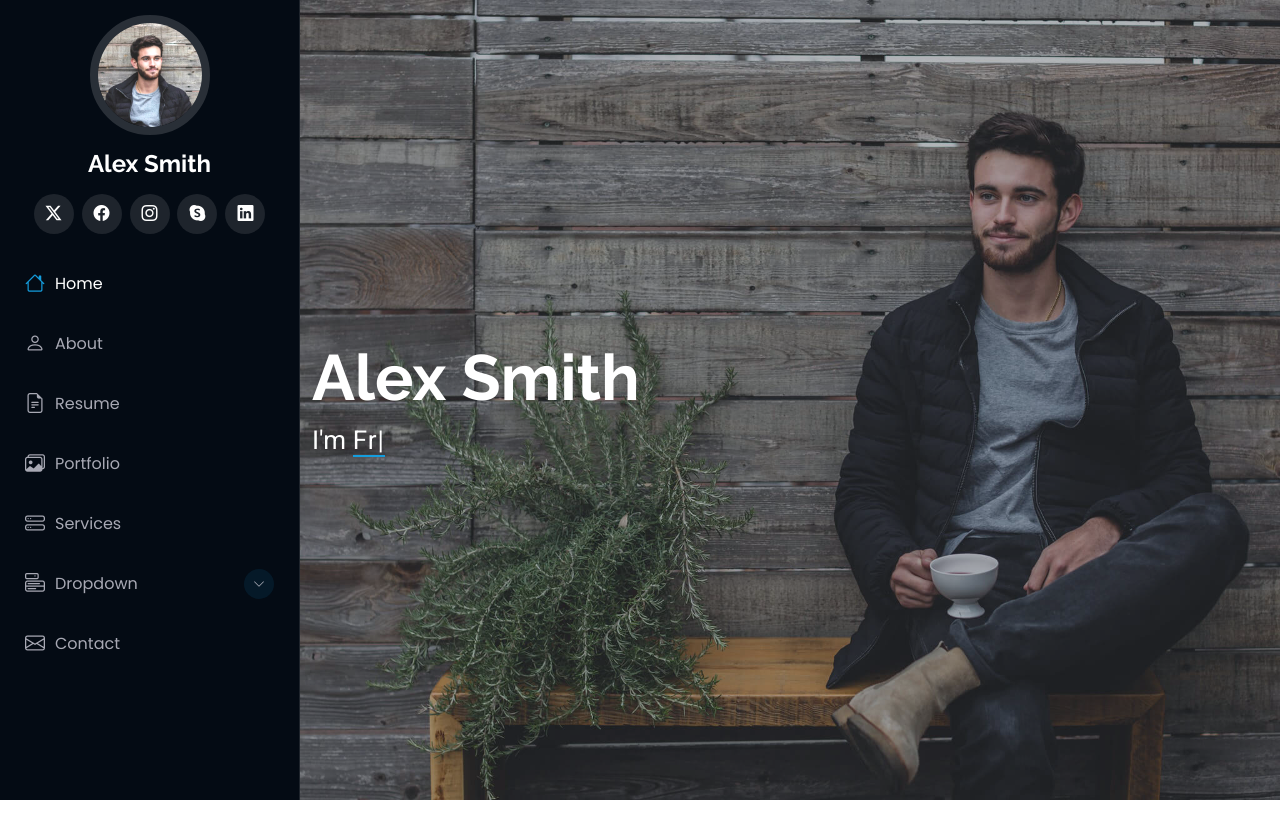
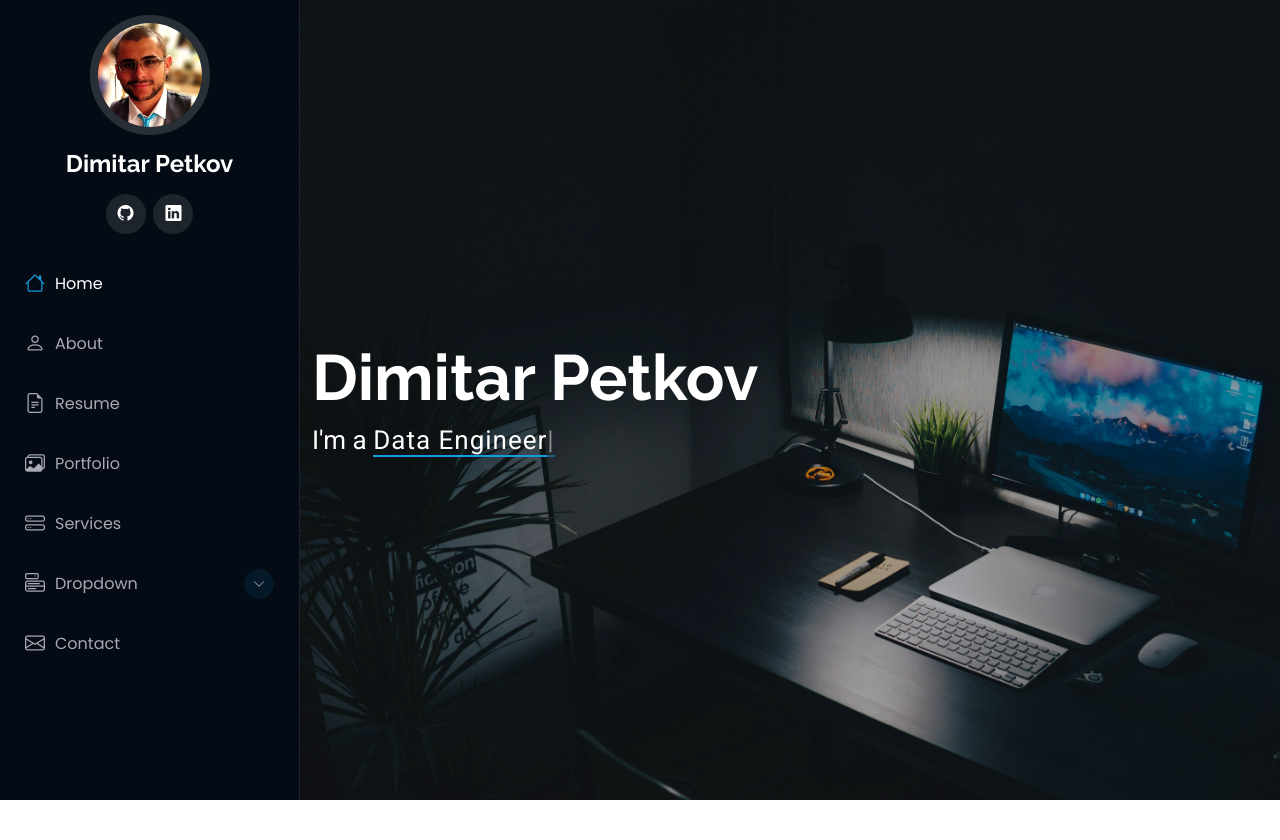
Before and after one commit to dpetkov354/Portfolio-Website, a Flask app: page / in a window 1280 px wide. Shown: the top 840 px of the page. Run offline with Flask 3, Linux system fonts and the light colour scheme; some libraries are stand-ins or nearby versions.

Commit message:
Changed names, titles, flavicons, headings, names and initial social links.

```diff
--- a/templates/index.html
+++ b/templates/index.html
@@ -4,7 +4,7 @@
 <head>
   <meta charset="utf-8">
   <meta content="width=device-width, initial-scale=1.0" name="viewport">
-  <title>Index - iPortfolio Bootstrap Template</title>
+  <title>Dimitar Petkov's  Portfolio</title>
   <meta content="" name="description">
   <meta content="" name="keywords">
 
@@ -39,17 +39,12 @@
     </div>
 
     <a href="index.html" class="logo d-flex align-items-center justify-content-center">
-      <!-- Uncomment the line below if you also wish to use an image logo -->
-      <!-- <img src="static/img/logo.png" alt=""> -->
-      <h1 class="sitename">Alex Smith</h1>
+      <h1 class="sitename">Dimitar Petkov</h1>
     </a>
 
     <div class="social-links text-center">
-      <a href="#" class="twitter"><i class="bi bi-twitter-x"></i></a>
-      <a href="#" class="facebook"><i class="bi bi-facebook"></i></a>
-      <a href="#" class="instagram"><i class="bi bi-instagram"></i></a>
-      <a href="#" class="google-plus"><i class="bi bi-skype"></i></a>
-      <a href="#" class="linkedin"><i class="bi bi-linkedin"></i></a>
+      <a href="https://github.com/dpetkov354" target="_blank" class="github"><i class="bi bi-github"></i></a>
+      <a href="https://www.linkedin.com/in/dimitar-petkov-95aa1b228/" target="_blank" class="linkedin"><i class="bi bi-linkedin"></i></a>
     </div>
 
     <nav id="navmenu" class="navmenu">
@@ -90,8 +85,8 @@
       <img src="static/img/hero-bg.jpg" alt="" data-aos="fade-in" class="">
 
       <div class="container" data-aos="fade-up" data-aos-delay="100">
-        <h2>Alex Smith</h2>
-        <p>I'm <span class="typed" data-typed-items="Designer, Developer, Freelancer, Photographer">Designer</span><span class="typed-cursor typed-cursor--blink" aria-hidden="true"></span><span class="typed-cursor typed-cursor--blink" aria-hidden="true"></span></p>
+        <h2>Dimitar Petkov</h2>
+        <p>I'm a <span class="typed" data-typed-items="Developer, Data Engineer">Designer</span><span class="typed-cursor typed-cursor--blink" aria-hidden="true"></span><span class="typed-cursor typed-cursor--blink" aria-hidden="true"></span></p>
       </div>
 
     </section><!-- /Hero Section -->
```
Also changed, not shown: static/img/favicon.png, static/img/hero-bg.jpg, static/img/my-profile-img.jpg.
